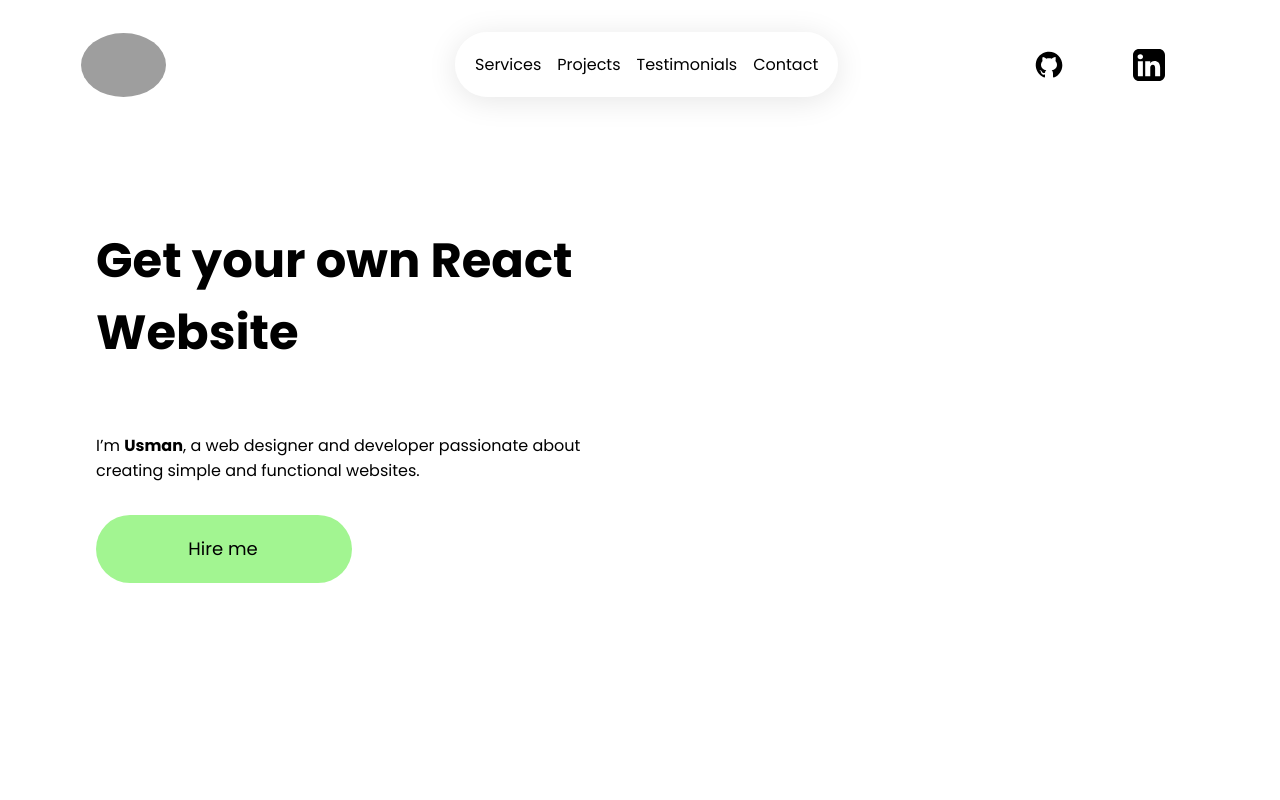
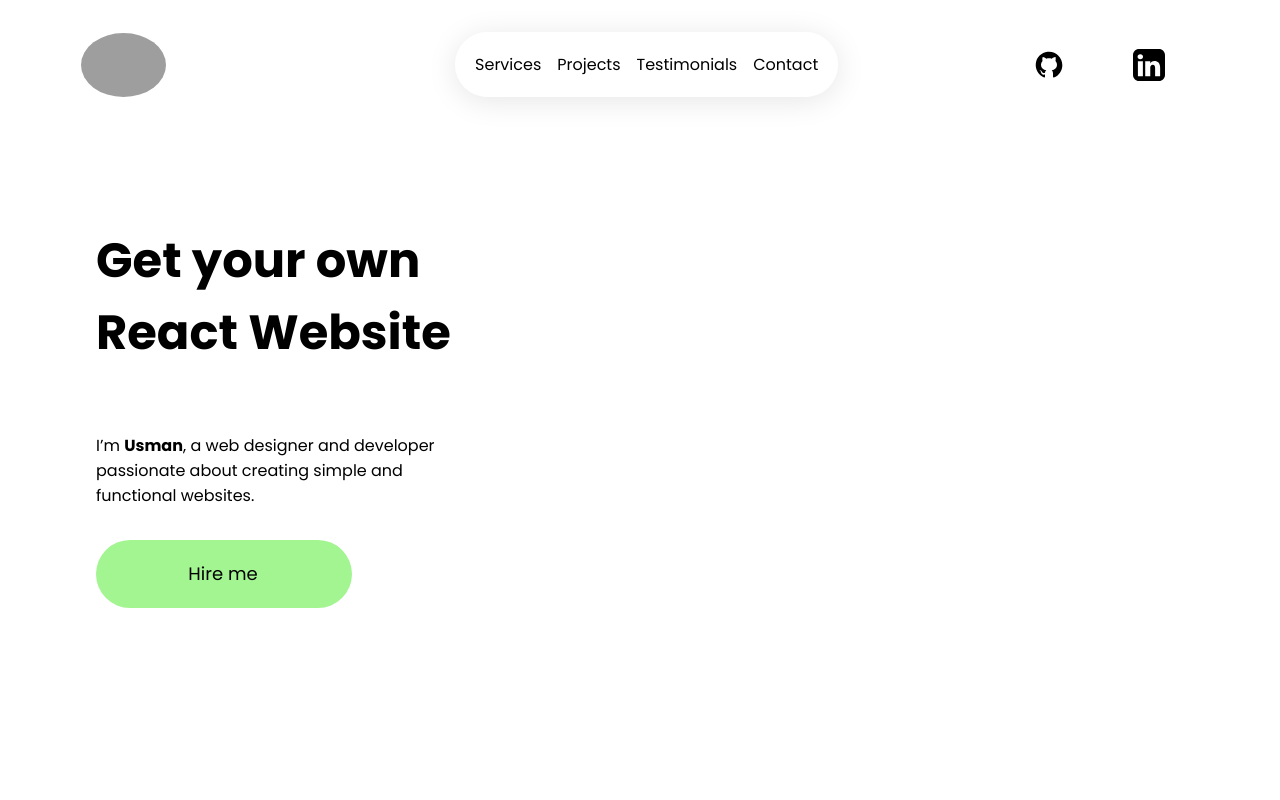
Before and after one commit to UsmanFaisal13/Portfolio-Website, a React (Vite) app: page / in a window 1280 px wide. Shown: the top 800 px of the page. Built offline with nearby package versions, Linux system fonts and the light colour scheme; no server answers; grey boxes are pictures that could not be loaded.

Commit message:
80% complete

```diff
--- a/src/App.css
+++ b/src/App.css
@@ -136,6 +136,7 @@ form input{
 #herotext {
   margin-left: 12vh;
   margin-top: 4vh;
+  max-width: 500px;
 
 }
 /* Assuming this is your CSS file for the service section */
@@ -338,7 +339,7 @@ footer{
 }
 #Animation{
 
-  margin-left: 10vh;
+  margin-left: 32vh;
   position: relative;
   bottom: 80px;
 
```
